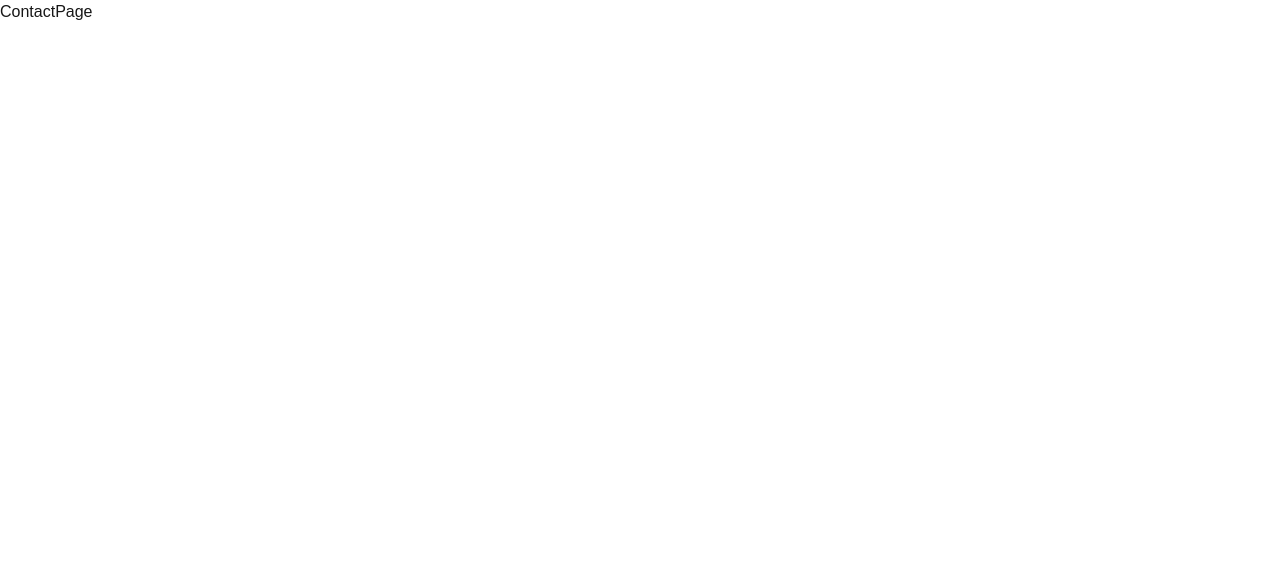
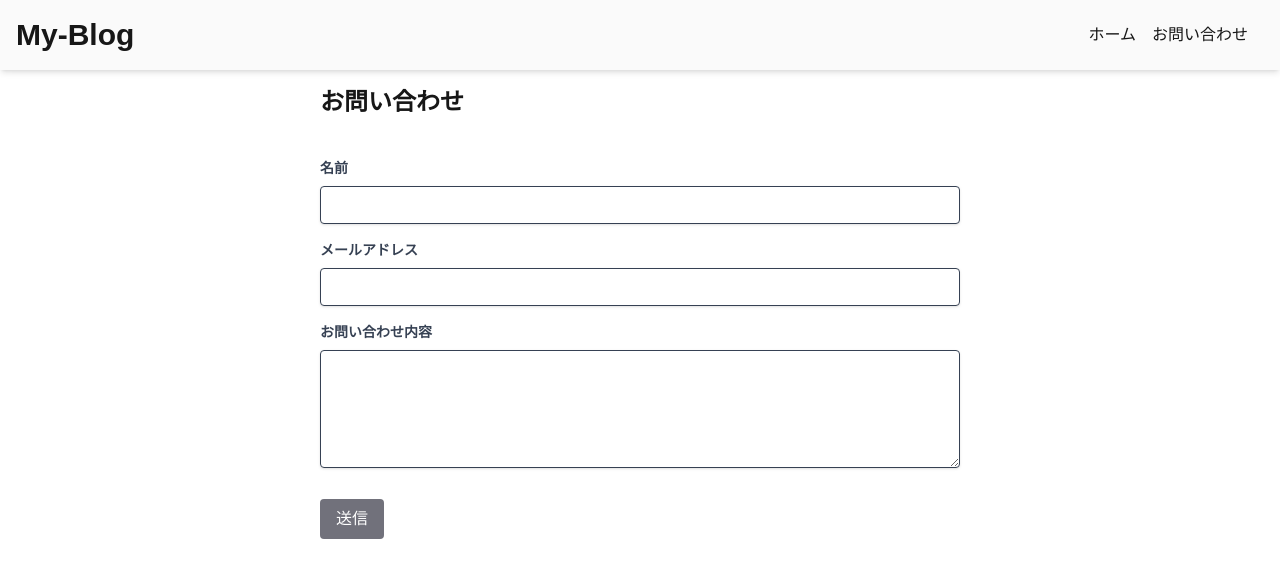
Before and after one commit to sano-r/my-blog, a Next.js app: page /contact in a window 1280 px wide. Shown: the top 578 px of the page. Built offline with nearby package versions, Linux system fonts and the light colour scheme.

Commit message:
feat: お問い合わせフォーム追加

```diff
--- a/src/app/contact/page.tsx
+++ b/src/app/contact/page.tsx
@@ -1,7 +1,94 @@
+"use client";
+import { useState } from "react";
+import Header from "../_components/Header";
+
+interface Contact {
+  name: string;
+  email: string;
+  message: string;
+}
+
 export default function Contactpage() {
+  const [name, setName] = useState("");
+  const [email, setEmail] = useState("");
+  const [message, setMessage] = useState("");
+  const [contactInfo, setContactInfo] = useState<Contact>({name: "", email: "", message: ""});
+
+  const handleSubmit = (e: React.FormEvent) => {
+    e.preventDefault();
+
+    setContactInfo({name: name, email: email, message: message});
+    console.log(JSON.stringify(contactInfo));
+
+    // 送信後の処理（例：成功メッセージの表示、フォームのリセットなど）
+    setName("");
+    setEmail("");
+    setMessage("");
+  };
   return (
     <>
-      <h1>ContactPage</h1>
+      <Header />
+      <div className="container mx-auto max-w-2xl p-4 mt-[70px]">
+        <h1 className="text-2xl font-bold mb-10">お問い合わせ</h1>
+        <form onSubmit={handleSubmit} className="max-w-2xl mx-auto">
+          <div className="mb-4">
+            <label
+              htmlFor="name"
+              className="block text-gray-700 text-sm font-bold mb-2"
+            >
+              名前
+            </label>
+            <input
+              type="text"
+              id="name"
+              value={name}
+              onChange={(e) => setName(e.target.value)}
+              className="shadow appearance-none border rounded w-full py-2 px-3 text-gray-700 leading-tight focus:outline-none focus:shadow-outline"
+              required
+            />
+          </div>
+          <div className="mb-4">
+            <label
+              htmlFor="email"
+              className="block text-gray-700 text-sm font-bold mb-2"
+            >
+              メールアドレス
+            </label>
+            <input
+              type="email"
+              id="email"
+              value={email}
+              onChange={(e) => setEmail(e.target.value)}
+              className="shadow appearance-none border rounded w-full py-2 px-3 text-gray-700 leading-tight focus:outline-none focus:shadow-outline"
+              required
+            />
+          </div>
+          <div className="mb-6">
+            <label
+              htmlFor="message"
+              className="block text-gray-700 text-sm font-bold mb-2"
+            >
+              お問い合わせ内容
+            </label>
+            <textarea
+              id="message"
+              value={message}
+              onChange={(e) => setMessage(e.target.value)}
+              className="shadow appearance-none border rounded w-full py-2 px-3 text-gray-700 leading-tight focus:outline-none focus:shadow-outline"
+              rows={5}
+              required
+            />
+          </div>
+          <div className="flex items-center justify-between">
+            <button
+              type="submit"
+              className="bg-zinc-500 hover:bg-zinc-700 text-white py-2 px-4 rounded focus:outline-none focus:shadow-outline"
+            >
+              送信
+            </button>
+          </div>
+        </form>
+      </div>
     </>
   );
 }
```
